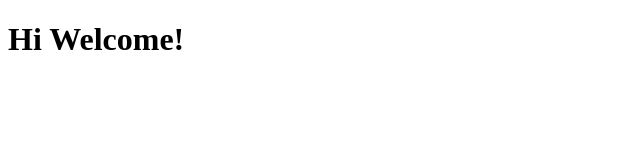
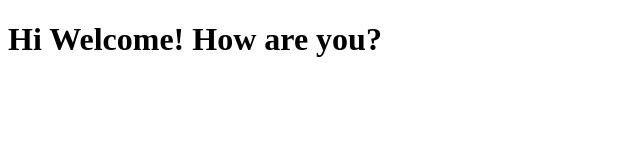
Before and after one commit to siri926/My-First-Repository, a plain HTML site: page index.html in a window 1280 px wide. Shown: the whole page, without its empty margins (0-640 px from the left). Drawn offline with Linux system fonts and the light colour scheme.

Commit message:
second change

```diff
--- a/index.html
+++ b/index.html
@@ -6,7 +6,7 @@
 </head>
 
 <body>
-    <h1>Hi Welcome!</h1>
+    <h1>Hi Welcome! How are you?</h1>
 </body>
 
 </html>
```
